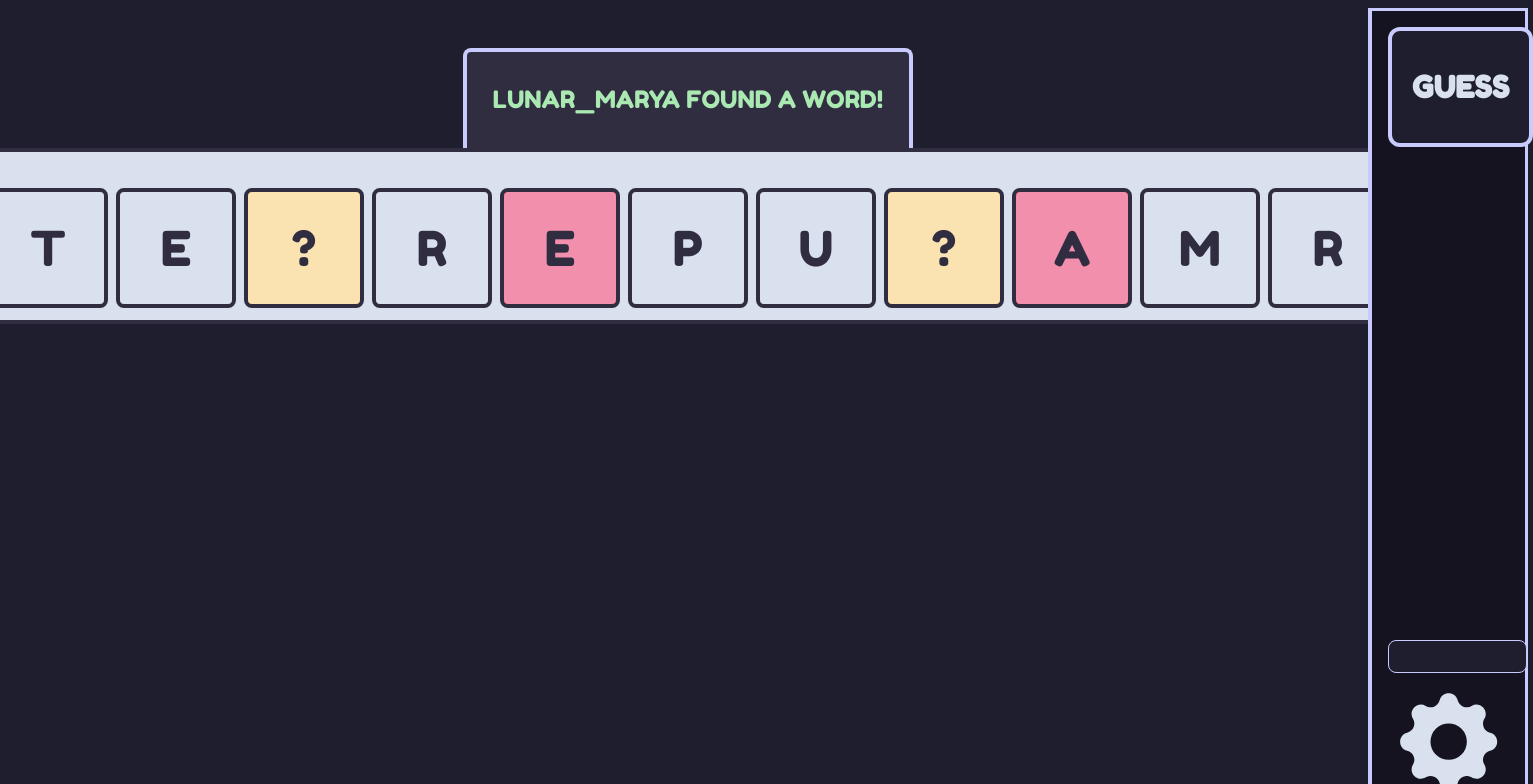
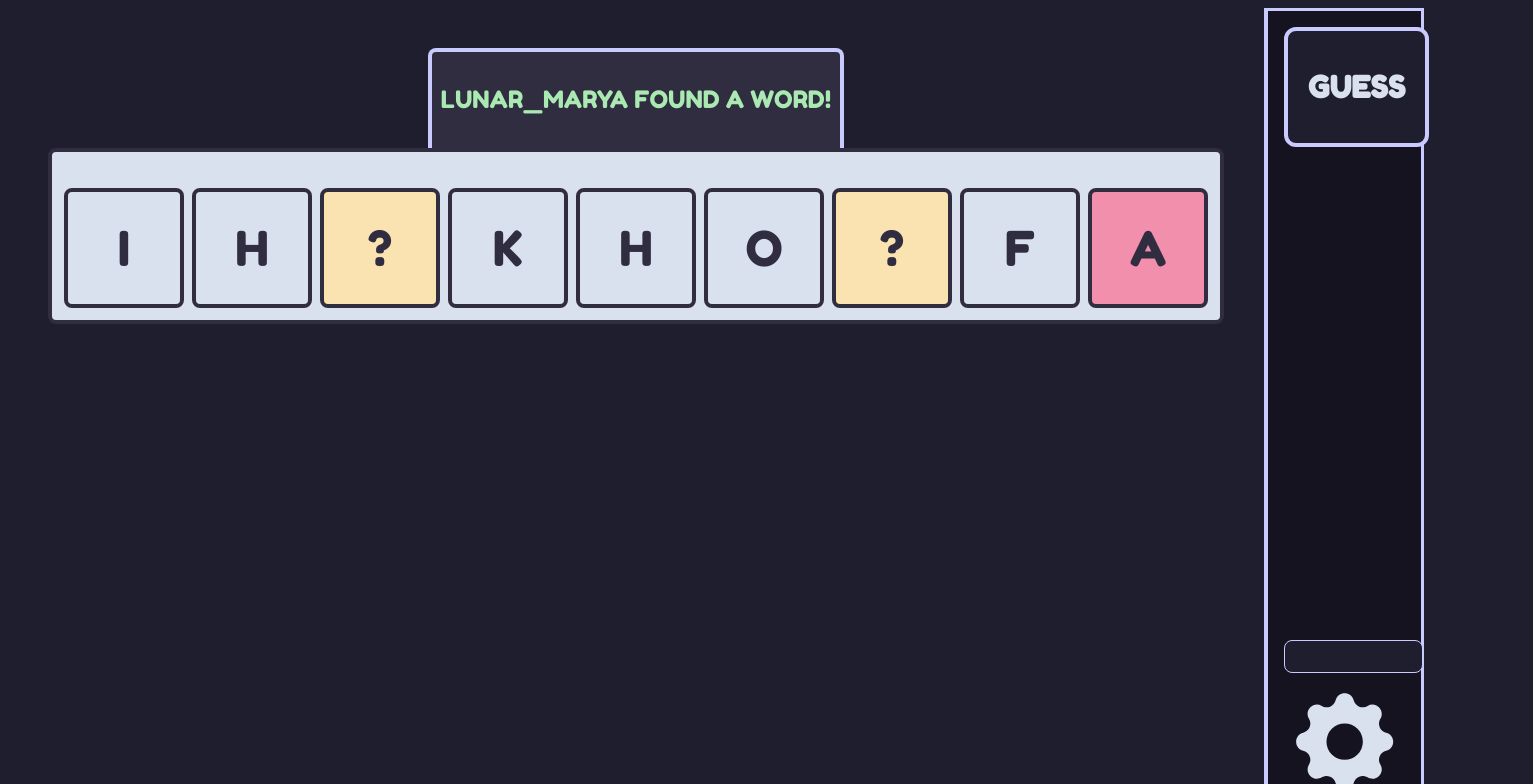
Before and after one commit to theqa-ninja/notWoS, a React (Vite) app in the folder frontend/: page /wos in a window 1280 px wide. Shown: the top 784 px of the page, 1533 px wide, since content can reach past the window. Built offline with nearby package versions, Linux system fonts and the light colour scheme.

Commit message:
Basic logic for word scrambling

```diff
--- a/frontend/src/components/Layouts/LayoutGame.tsx
+++ b/frontend/src/components/Layouts/LayoutGame.tsx
@@ -1,6 +1,27 @@
 import Sidebar from 'components/Sidebar/Sidebar';
+import WosBlock from 'components/WosWord/WosBlock';
+import WosWord from 'components/WosWord/WosWord';
+import { generateRandomLetter, scrambleWord } from 'utils/Random';
 
 const LayoutGame = () => {
+  const word = 'fishhook';
+  let scrambled = scrambleWord(word);
+  const numOfFakes = 1;
+  const numOfHidden = 2;
+  const hiddens: number[] = [];
+  const fakes: string[] = [];
+
+  for (let i = 0; i < numOfFakes; i++) {
+    // TODO: random letter should not also be a letter that's already in original word?
+    const rand = generateRandomLetter();
+    fakes.push(rand);
+    scrambled += rand;
+  }
+
+  for (let i = 0; i < numOfHidden; i++) {
+    hiddens.push(Math.floor(Math.random() * scrambled.length));
+  }
+
   return (
     <>
       <main className="game">
@@ -15,19 +36,16 @@ const LayoutGame = () => {
               <span className="text-lg text-center text-background uppercase">
                 unscramble me
               </span>
-              <div className="wos-word">
-                <span className="wos-block">t</span>
-                <span className="wos-block">e</span>
-                <span className="wos-block wos-block--hidden">?</span>
-                <span className="wos-block">r</span>
-                <span className="wos-block wos-block--fake">e</span>
-                <span className="wos-block">p</span>
-                <span className="wos-block">u</span>
-                <span className="wos-block wos-block--hidden">?</span>
-                <span className="wos-block wos-block--fake">a</span>
-                <span className="wos-block">m</span>
-                <span className="wos-block">r</span>
-              </div>
+              <WosWord>
+                {scrambled.split('').map((l: string, i: number) => (
+                  <WosBlock
+                    key={l}
+                    letter={l}
+                    hidden={hiddens.includes(i)}
+                    fake={fakes.some((f) => f === l)}
+                  />
+                ))}
+              </WosWord>
             </div>
           </div>
         </section>
```
